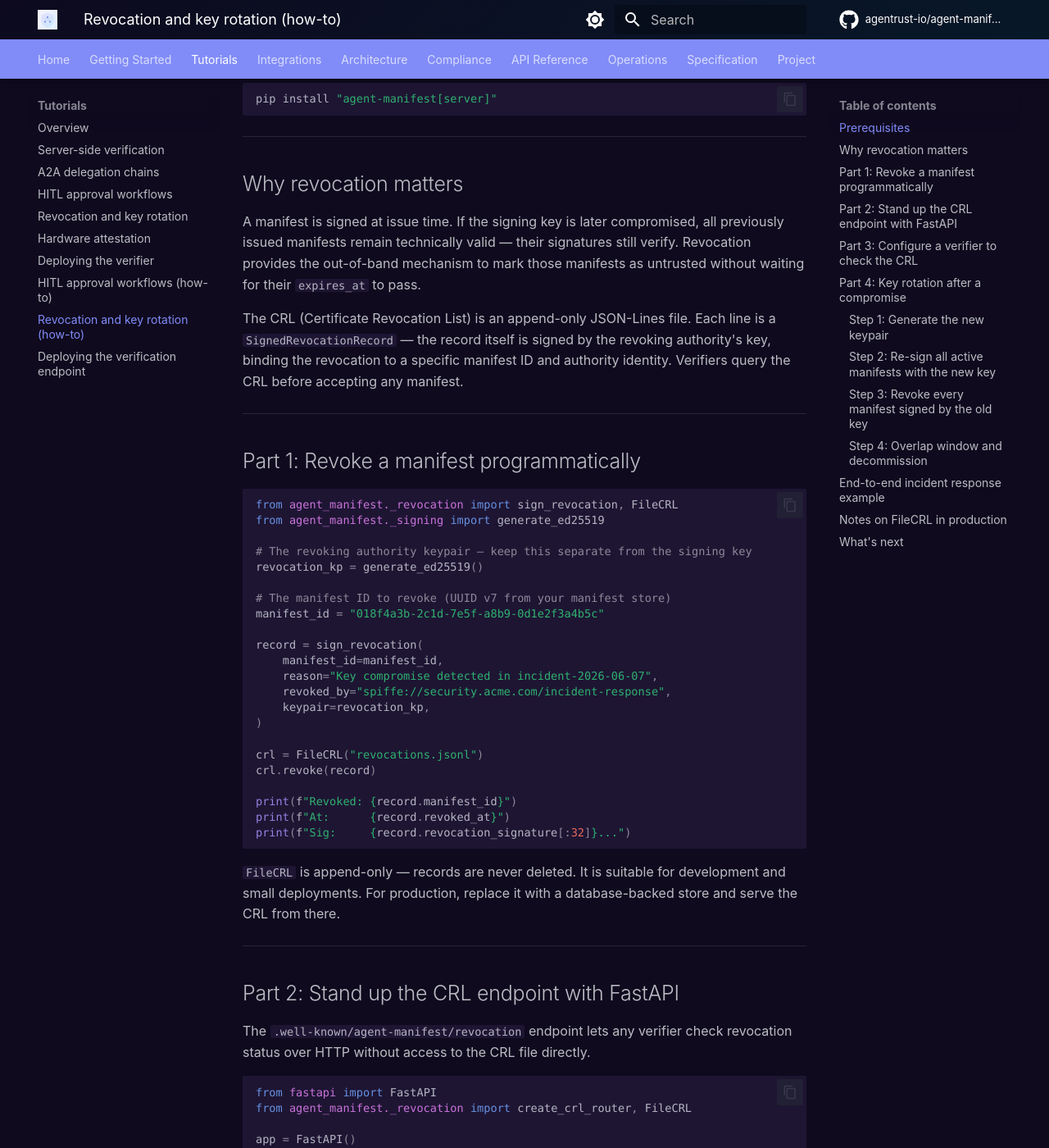
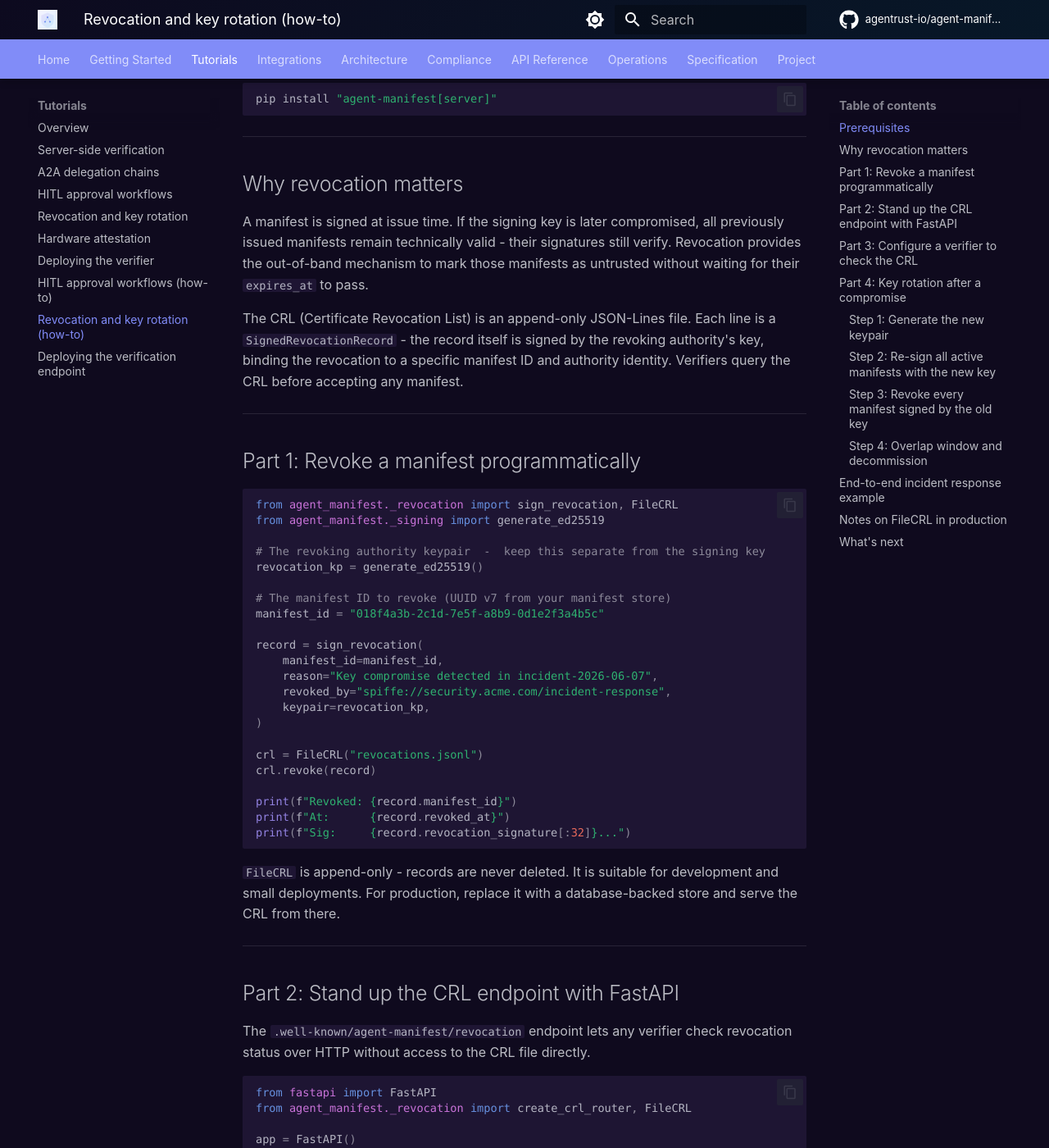
Before and after one commit to agentrust-io/agent-manifest, an MkDocs documentation site: the page built from docs/tutorials/revocation-and-key-rotation.md, in a window 1280 px wide and 1400 px high, scrolled down 478 px. Shown: the whole window at 82% size. Built offline with MkDocs 1.6.1 and Material for MkDocs 9.7.7, drawn with Linux system fonts in a browser that asks for light colours; some web fonts are replaced; comment, search, counter and statistics services are not loaded; some of the changed text lies outside the part shown.

Commit message:
docs: remove em dashes

````diff
--- a/docs/tutorials/revocation-and-key-rotation.md
+++ b/docs/tutorials/revocation-and-key-rotation.md
@@ -17,9 +17,9 @@
 
 ## Why revocation matters
 
-A manifest is signed at issue time. If the signing key is later compromised, all previously issued manifests remain technically valid — their signatures still verify. Revocation provides the out-of-band mechanism to mark those manifests as untrusted without waiting for their `expires_at` to pass.
+A manifest is signed at issue time. If the signing key is later compromised, all previously issued manifests remain technically valid  -  their signatures still verify. Revocation provides the out-of-band mechanism to mark those manifests as untrusted without waiting for their `expires_at` to pass.
 
-The CRL (Certificate Revocation List) is an append-only JSON-Lines file. Each line is a `SignedRevocationRecord` — the record itself is signed by the revoking authority's key, binding the revocation to a specific manifest ID and authority identity. Verifiers query the CRL before accepting any manifest.
+The CRL (Certificate Revocation List) is an append-only JSON-Lines file. Each line is a `SignedRevocationRecord`  -  the record itself is signed by the revoking authority's key, binding the revocation to a specific manifest ID and authority identity. Verifiers query the CRL before accepting any manifest.
 
 ---
 
@@ -29,7 +29,7 @@
 from agent_manifest._revocation import sign_revocation, FileCRL
 from agent_manifest._signing import generate_ed25519
 
-# The revoking authority keypair — keep this separate from the signing key
+# The revoking authority keypair  -  keep this separate from the signing key
 revocation_kp = generate_ed25519()
 
 # The manifest ID to revoke (UUID v7 from your manifest store)
@@ -50,7 +50,7 @@
 print(f"Sig:     {record.revocation_signature[:32]}...")
 ```
 
-`FileCRL` is append-only — records are never deleted. It is suitable for development and small deployments. For production, replace it with a database-backed store and serve the CRL from there.
+`FileCRL` is append-only  -  records are never deleted. It is suitable for development and small deployments. For production, replace it with a database-backed store and serve the CRL from there.
 
 ---
 
@@ -134,7 +134,7 @@
 from agent_manifest._signing import generate_ed25519
 
 new_kp = generate_ed25519()
-# Store new_kp.private_b64url() securely — this is the new signing key
+# Store new_kp.private_b64url() securely  -  this is the new signing key
 ```
 
 ### Step 2: Re-sign all active manifests with the new key
@@ -168,7 +168,7 @@
 for mid in old_manifest_ids:
     rec = sign_revocation(
         manifest_id=mid,
-        reason="key rotation — old signing key decommissioned 2026-06-07",
+        reason="key rotation  -  old signing key decommissioned 2026-06-07",
         revoked_by="spiffe://security.acme.com/incident-response",
         keypair=revocation_kp,
     )
@@ -198,7 +198,7 @@
 # 2. Revoke immediately
 record = sign_revocation(
     manifest_id=compromised_manifest_id,
-    reason="signing key exposed in CI log — incident-2026-06-07",
+    reason="signing key exposed in CI log  -  incident-2026-06-07",
     revoked_by="spiffe://security.acme.com/incident-response",
     keypair=revocation_kp,
 )
@@ -235,5 +235,5 @@
 
 ## What's next
 
-- [Tutorial: Deploying the verification endpoint](deploying-the-verification-endpoint.md) — host the CRL and verify endpoints in production
-- [Operations: Key rotation runbook](../operations/key-rotation.md) — step-by-step runbook for incident response
+- [Tutorial: Deploying the verification endpoint](deploying-the-verification-endpoint.md)  -  host the CRL and verify endpoints in production
+- [Operations: Key rotation runbook](../operations/key-rotation.md)  -  step-by-step runbook for incident response
````
